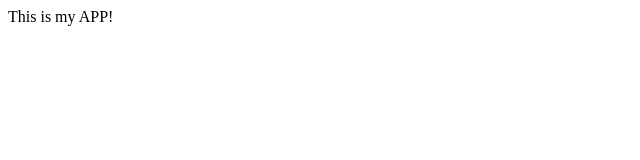
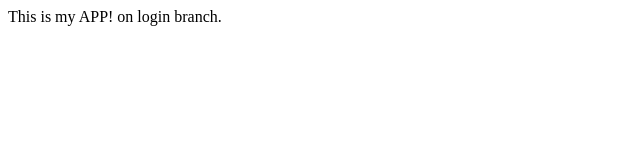
Before and after one commit to swapkada/mysample, a plain HTML site: page index.html in a window 1280 px wide. Shown: the whole page, without its empty margins (0-640 px from the left). Drawn offline with Linux system fonts and the light colour scheme.

Commit message:
login commit

```diff
--- a/index.html
+++ b/index.html
@@ -6,5 +6,6 @@
     </head>
     <body>
         This is my APP!
+        on login branch.
     </body>
 </htmal>
```
Also changed, not shown: dir2/app2.html (added), log.txt (added), login.html (added).
